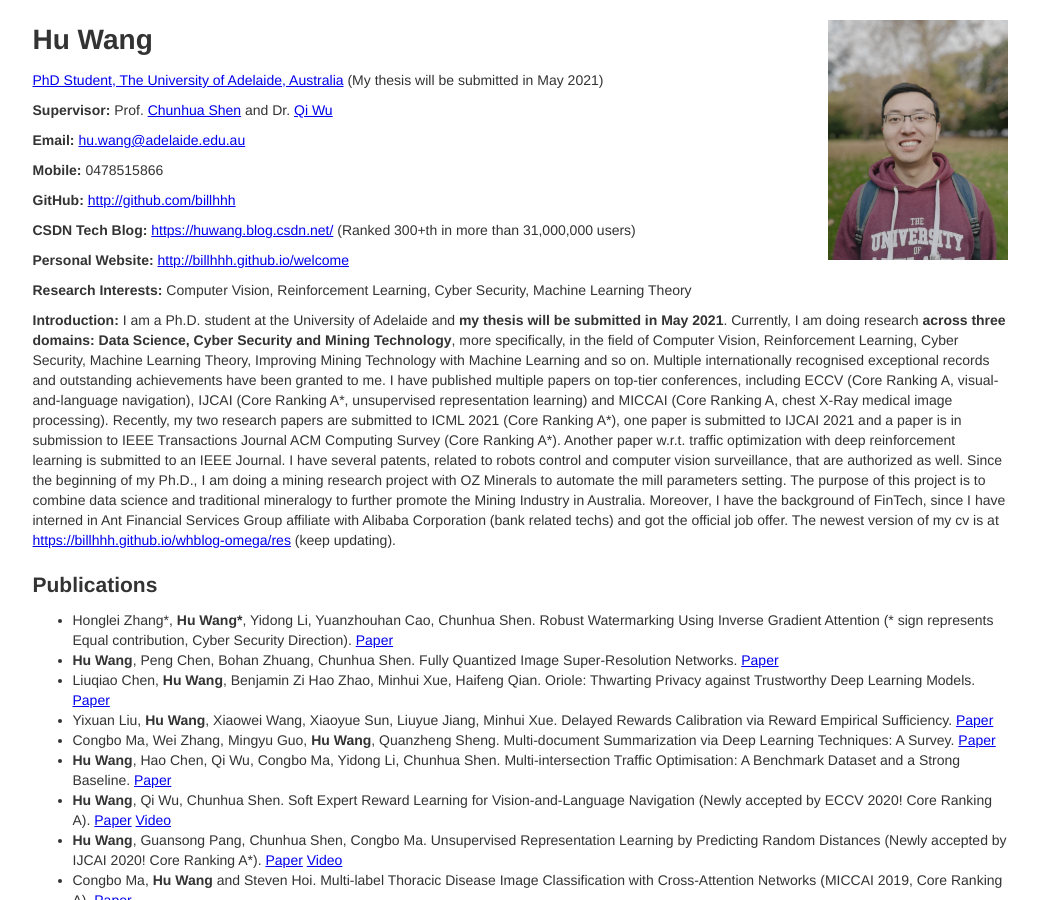
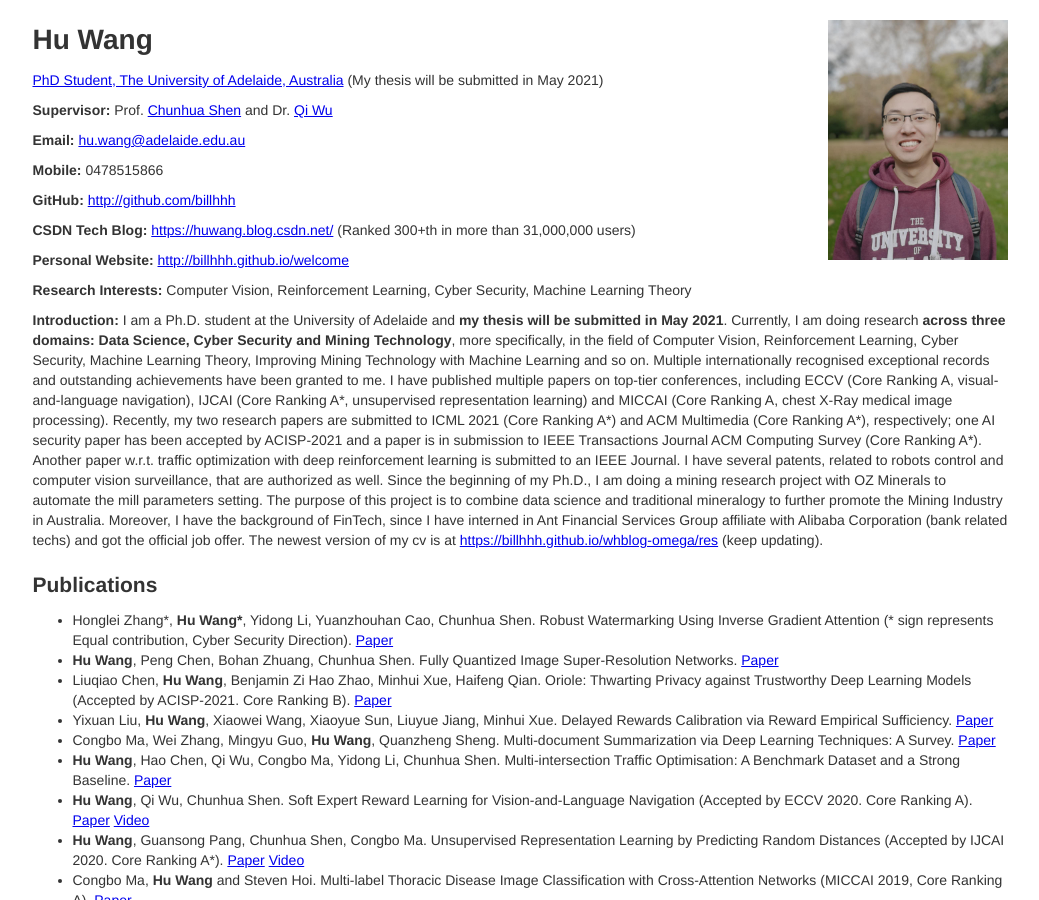
Before and after one commit to billhhh/whblog-omega, a Jekyll site: the page res/index.html, which Jekyll copies as it is, in a window 1280 px wide and 900 px high. Shown: the whole window, without its empty margins (120-1159 px from the left). Built offline with Jekyll 4.4.1, drawn with Linux system fonts in a browser that asks for light colours.

Commit message:
Update index.html

```diff
--- a/res/index.html
+++ b/res/index.html
@@ -47,7 +47,7 @@
 	Currently, I am doing research <strong>across three domains: Data Science, Cyber Security and Mining Technology</strong>, more specifically, in the field of Computer Vision, Reinforcement Learning, Cyber Security, Machine Learning Theory, Improving Mining Technology with Machine Learning and so on.
 	Multiple internationally recognised exceptional records and outstanding achievements have been granted to me.
 	I have published multiple papers on top-tier conferences, including ECCV (Core Ranking A, visual-and-language navigation), IJCAI (Core Ranking A*, unsupervised representation learning) and MICCAI (Core Ranking A, chest X-Ray medical image processing).
-	Recently, my two research papers are submitted to ICML 2021 (Core Ranking A*), one paper is submitted to IJCAI 2021 and a paper is in submission to IEEE Transactions Journal ACM Computing Survey (Core Ranking A*).
+	Recently, my two research papers are submitted to ICML 2021 (Core Ranking A*) and ACM Multimedia (Core Ranking A*), respectively; one AI security paper has been accepted by ACISP-2021 and a paper is in submission to IEEE Transactions Journal ACM Computing Survey (Core Ranking A*).
 	Another paper w.r.t. traffic optimization with deep reinforcement learning is submitted to an IEEE Journal.
 	I have several patents, related to robots control and computer vision surveillance, that are authorized as well.
 	Since the beginning of my Ph.D., I am doing a mining research project with OZ Minerals to automate the mill parameters setting. The purpose of this project is to combine data science and traditional mineralogy to further promote the Mining Industry in Australia.
@@ -66,7 +66,7 @@
             <strong>Hu Wang</strong>, Peng Chen, Bohan Zhuang, Chunhua Shen. Fully Quantized Image Super-Resolution Networks. <a href = "https://arxiv.org/abs/2011.14265">Paper</a>
           </li>
 	  <li>
-            Liuqiao Chen, <strong>Hu Wang</strong>, Benjamin Zi Hao Zhao, Minhui Xue, Haifeng Qian. Oriole: Thwarting Privacy against Trustworthy Deep Learning Models. <a href = "https://arxiv.org/abs/2102.11502">Paper</a>
+            Liuqiao Chen, <strong>Hu Wang</strong>, Benjamin Zi Hao Zhao, Minhui Xue, Haifeng Qian. Oriole: Thwarting Privacy against Trustworthy Deep Learning Models (Accepted by ACISP-2021. Core Ranking B). <a href = "https://arxiv.org/abs/2102.11502">Paper</a>
           </li>
 	  <li>
             Yixuan Liu, <strong>Hu Wang</strong>, Xiaowei Wang, Xiaoyue Sun, Liuyue Jiang, Minhui Xue. Delayed Rewards Calibration via Reward Empirical Sufficiency. <a href = "https://arxiv.org/abs/2102.10527">Paper</a>
@@ -78,10 +78,10 @@
             <strong>Hu Wang</strong>, Hao Chen, Qi Wu, Congbo Ma, Yidong Li, Chunhua Shen. Multi-intersection Traffic Optimisation: A Benchmark Dataset and a Strong Baseline. <a href = "https://arxiv.org/abs/2101.09640">Paper</a>
           </li>
 	  <li>
-            <strong>Hu Wang</strong>, Qi Wu, Chunhua Shen. Soft Expert Reward Learning for Vision-and-Language Navigation (Newly accepted by ECCV 2020! Core Ranking A). <a href = "https://www.ecva.net/papers/eccv_2020/papers_ECCV/papers/123540120.pdf">Paper</a> <a href = "https://www.youtube.com/watch?v=mTMHju4F2UU">Video</a>
+            <strong>Hu Wang</strong>, Qi Wu, Chunhua Shen. Soft Expert Reward Learning for Vision-and-Language Navigation (Accepted by ECCV 2020. Core Ranking A). <a href = "https://www.ecva.net/papers/eccv_2020/papers_ECCV/papers/123540120.pdf">Paper</a> <a href = "https://www.youtube.com/watch?v=mTMHju4F2UU">Video</a>
           </li>
           <li>
-            <strong>Hu Wang</strong>, Guansong Pang, Chunhua Shen, Congbo Ma. Unsupervised Representation Learning by Predicting Random Distances (Newly accepted by IJCAI 2020! Core Ranking A*). <a href = "https://www.ijcai.org/Proceedings/2020/408">Paper</a> <a href = "https://www.youtube.com/watch?v=IDr6hf6KP-4">Video</a>
+            <strong>Hu Wang</strong>, Guansong Pang, Chunhua Shen, Congbo Ma. Unsupervised Representation Learning by Predicting Random Distances (Accepted by IJCAI 2020. Core Ranking A*). <a href = "https://www.ijcai.org/Proceedings/2020/408">Paper</a> <a href = "https://www.youtube.com/watch?v=IDr6hf6KP-4">Video</a>
           </li>
           <li>
             Congbo Ma, <strong>Hu Wang</strong> and Steven Hoi. Multi-label Thoracic Disease Image Classification with Cross-Attention Networks (MICCAI 2019, Core Ranking A). <a href = "https://link.springer.com/chapter/10.1007/978-3-030-32226-7_81">Paper</a>
```
